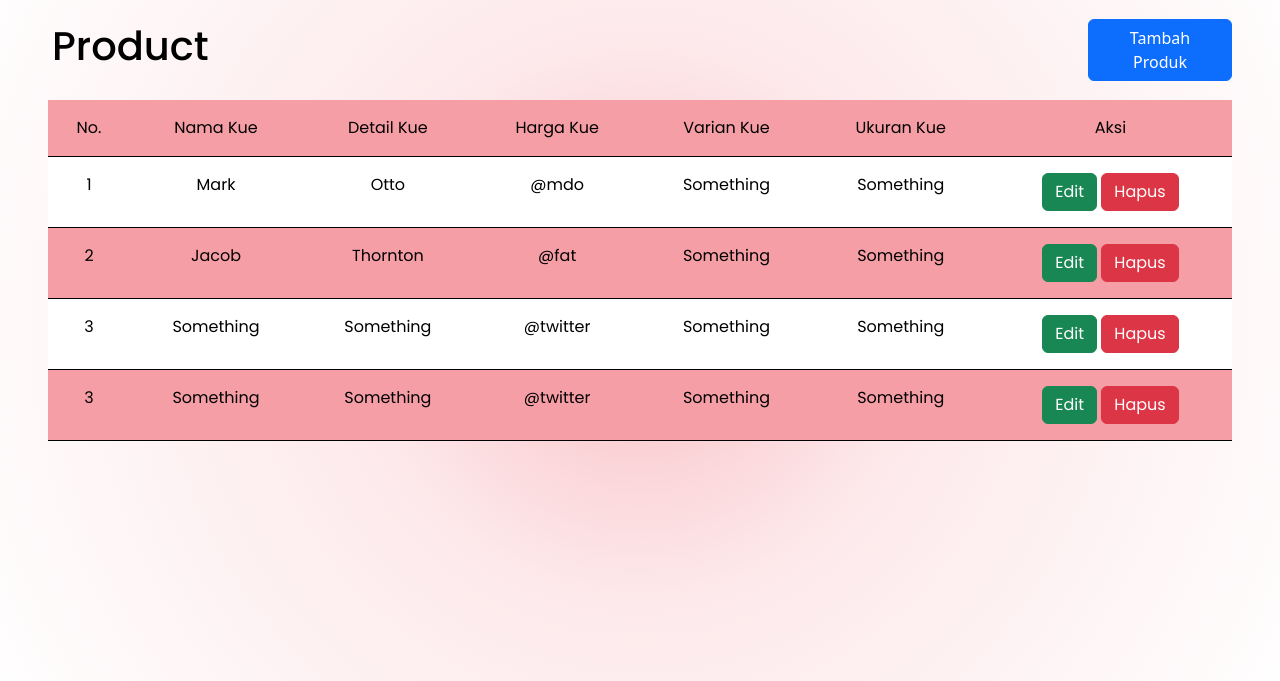
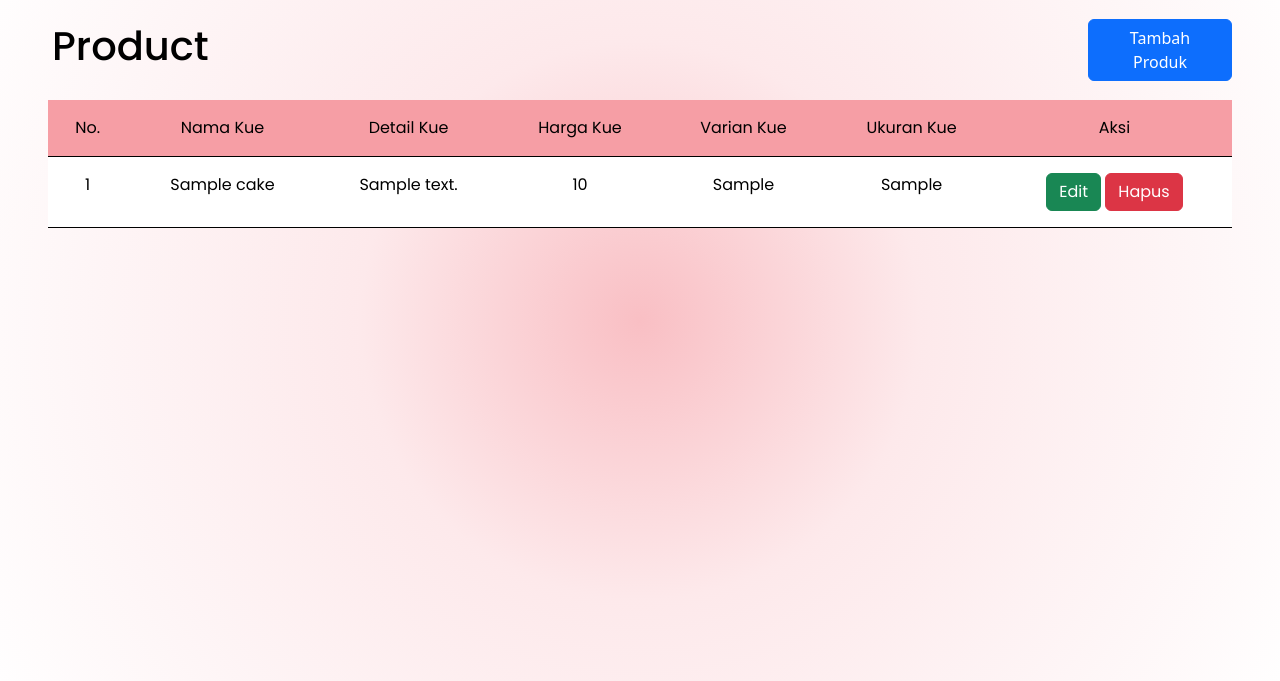
Before and after one commit to Hafieddz/Flask_FatinCake, a Flask app: template templates/admin/admin_product.html in a window 1280 px wide. Shown: the part 79-760 px from the top of the page. Run offline with Flask 3, Linux system fonts and the light colour scheme; the template is opened without the code that fills it: values that come from a table or form of the project are taken from there, others are empty; tables that the repository leaves empty hold one stand-in row (values such as "Sample post"); parts of the project's set-up code (start-up, migrations or seed data) failed here and were passed over; some libraries are stand-ins or nearby versions.

Commit message:
feat : create layout, modal for admin product and connect it to the database

```diff
--- a/templates/admin/admin_product.html
+++ b/templates/admin/admin_product.html
@@ -13,68 +13,55 @@
 {% block body %}
 
 <!-- Modal Add Product  -->
-<div class="modal modal-lg fade" id="addProductModal" tabindex="-1" aria-labelledby="addProductLabel" aria-hidden="true">
+<div class="modal modal-lg fade" id="addProductModal" tabindex="-1" aria-labelledby="addProductLabel"
+  aria-hidden="true">
   <div class="modal-dialog modal-dialog-centered">
     <div class="modal-content">
       <div class="modal-body">
-        <h1 class="mx-4 mt-4"> Update Produk </h1>
+        <h1 class="mx-4 mt-4"> Tambah produk </h1>
 
         <div class="content p-2 m-4">
-          <form method="POST" action="">
+          <form method="POST" action="{{ url_for('add_product') }}">
             <div class="row">
               <div class="col-6">
                 <!-- Form -->
+                {{ add_product.hidden_tag() }}
                 <div class="mb-3">
-                  <!--
-                    {{ register_form.first_name.label(class="form-label") }}
-                    {{ register_form.first_name(class="form-control" ,placeholder="Ketik di sini")}}
-                  -->
+                  {{ add_product.nama.label(class="form-label") }}
+                  {{ add_product.nama(class="form-control" ,placeholder="Ketik di sini")}}
                 </div>
                 <div class="mb-3">
-                  <!--
-                    {{ register_form.last_name.label(class="form-label") }}
-                    {{ register_form.last_name(class="form-control" ,placeholder="Ketik di sini") }}
-                  -->
+                  {{ add_product.harga.label(class="form-label") }}
+                  {{ add_product.harga(class="form-control" ,placeholder="Ketik di sini")}}
                 </div>
                 <div class="mb-3">
-                  <!--
-                    {{ register_form.email.label(class="form-label") }}
-                    {{ register_form.email(class="form-control" ,placeholder="Ketik di sini") }}
-                  -->
+                  {{ add_product.varian.label(class="form-label") }}
+                  {{ add_product.varian(class="form-control" ,placeholder="Ketik di sini")}}
+                </div>
+                <div class="mb-3">
+                  {{ add_product.foto.label(class="form-label") }}
+                  {{ add_product.foto(class="form-control", type="file" ,placeholder="Ketik di sini")}}
                 </div>
                 <!-- Form -->
               </div>
               <div class="col-6">
                 <!-- Form -->
                 <div class="mb-3">
-                  <!--
-                    {{ register_form.phone_number.label(class="form-label") }}
-                    {{ register_form.phone_number(class="form-control" ,placeholder="Ketik di sini")}}
-                -->
+                  {{ add_product.ukuran.label(class="form-label") }}
+                  {{ add_product.ukuran(class="form-control" ,placeholder="Ketik di sini")}}
                 </div>
                 <div class="mb-3">
-                     <!--
-                  {{ register_form.password_hash.label(class="form-label") }}
-                  {{ register_form.password_hash(class="form-control" ,placeholder="Ketik di sini") }}
-                      -->
+                  {{ add_product.detail.label(class="form-label") }}
+                  {{ add_product.detail(class="form-control", id="exampleFormControlTextarea1", rows="5",
+                  placeholder="Ketik di sini", style="border-radius: 15px; padding: 10px;")}}
                 </div>
-                <div class="mb-3">
-                     <!--
-                  {{ register_form.confirm_password.label(class="form-label") }}
-                  {{ register_form.confirm_password(class="form-control" ,placeholder="Ketik di sini") }}
-                      -->
+                <div class="mb-3 ">
+                  {{ add_product.submit_add(class="btn col-12") }}
                 </div>
                 <!-- Form -->
               </div>
             </div>
             <!-- End Row -->
-            <div class="row mt-3 align-items-center">
-              <div class="col-6">
-              <!--
-                {{ register_form.submit_register(class="btn btn-primary col-12") }}
-              -->
-              </div>
-            </div>
           </form>
         </div>
       </div>
@@ -89,7 +76,7 @@
       <h1> Product </h1>
     </div>
     <div class="col d-flex justify-content-end align-items-center text-end">
-      <button type="button" class="btn btn-primary col-3" data-bs-toggle="modal" data-bs-target="#addProductModal">
+      <button type="button" class="btn btn-primary col-3 " data-bs-toggle="modal" data-bs-target="#addProductModal">
         Tambah Produk </button>
     </div>
   </div>
@@ -107,54 +94,79 @@
       </tr>
     </thead>
     <tbody>
+      <!-- Loop Sini -->
+      {% for cake_product in cakes %}
       <tr>
-        <td class="p-3" scope="row">1</td>
-        <td class="p-3">Mark</td>
-        <td class="p-3">Otto</td>
-        <td class="p-3">@mdo</td>
-        <td class="p-3"> Something </td>
-        <td class="p-3"> Something </td>
+        <td class="p-3" scope="row"> {{ cake_product.id_kue }} </td>
+        <td class="p-3">{{ cake_product.nama }} </td>
+        <td class="p-3">{{ cake_product.detail }} </td>
+        <td class="p-3">{{ cake_product.harga }} </td>
+        <td class="p-3">{{ cake_product.varian }} </td>
+        <td class="p-3">{{ cake_product.ukuran }} </td>
         <td class="p-3">
-          <button type="button" class="btn btn-success">Edit</button>
+          <button type="button" class="btn btn-success" data-bs-toggle="modal" data-bs-target="#updateProductModal{{ cake_product.id_kue }}">
+            Edit </button>
           <button type="button" class="btn btn-danger">Hapus</button>
         </td>
       </tr>
-      <tr>
-        <td class="p-3" scope="row">2</td>
-        <td class="p-3">Jacob</td>
-        <td class="p-3">Thornton</td>
-        <td class="p-3">@fat</td>
-        <td class="p-3"> Something </td>
-        <td class="p-3"> Something </td>
-        <td class="p-3">
-          <button type="button" class="btn btn-success">Edit</button>
-          <button type="button" class="btn btn-danger">Hapus</button>
-        </td>
-      </tr>
-      <tr>
-        <td class="p-3" scope="row">3</td>
-        <td class="p-3"> Something </td>
-        <td class="p-3"> Something </td>
-        <td class="p-3">@twitter</td>
-        <td class="p-3"> Something </td>
-        <td class="p-3"> Something </td>
-        <td class="p-3">
-          <button type="button" class="btn btn-success">Edit</button>
-          <button type="button" class="btn btn-danger">Hapus</button>
-        </td>
-      </tr>
-      <tr>
-        <td class="p-3" scope="row">3</td>
-        <td class="p-3"> Something </td>
-        <td class="p-3"> Something </td>
-        <td class="p-3">@twitter</td>
-        <td class="p-3"> Something </td>
-        <td class="p-3"> Something </td>
-        <td class="p-3">
-          <button type="button" class="btn btn-success">Edit</button>
-          <button type="button" class="btn btn-danger">Hapus</button>
-        </td>
-      </tr>
+
+      <!-- Modal Update Product  -->
+      <div class="modal modal-lg fade" id="updateProductModal{{ cake_product.id_kue }}" tabindex="-1" aria-labelledby="updateProductLabel"
+        aria-hidden="true">
+        <div class="modal-dialog modal-dialog-centered">
+          <div class="modal-content">
+            <div class="modal-body">
+              <h1 class="mx-4 mt-4"> Update Produk </h1>
+
+              <div class="content p-2 m-4">
+                <form method="POST" action="">
+                  <div class="row">
+                    <div class="col-6">
+                      <!-- Form -->
+                      {{ update_product.hidden_tag() }}
+                      <div class="mb-3">
+                        {{ update_product.nama.label(class="form-label") }}
+                        {{ update_product.nama(class="form-control" , value = cake_product.nama )}}
+                      </div>
+                      <div class="mb-3">
+                        {{ update_product.harga.label(class="form-label") }}
+                        {{ update_product.harga(class="form-control" , value = cake_product.harga)}}
+                      </div>
+                      <div class="mb-3">
+                        {{ update_product.varian.label(class="form-label") }}
+                        {{ update_product.varian(class="form-control" , value = cake_product.varian)}}
+                      </div>
+                      <div class="mb-3">
+                        {{ update_product.foto.label(class="form-label") }}
+                        {{ update_product.foto(class="form-control", type="file" , value = cake_product.foto)}}
+                      </div>
+                      <!-- Form -->
+                    </div>
+                    <div class="col-6">
+                      <!-- Form -->
+                      <div class="mb-3">
+                        {{ update_product.ukuran.label(class="form-label") }}
+                        {{ update_product.ukuran(class="form-control" , value = cake_product.ukuran )}}
+                      </div>
+                      <div class="mb-3">
+                        {{ update_product.detail.label(class="form-label") }}
+                        {{ update_product.detail(class="form-control", id="exampleFormControlTextarea1", rows="5", placeholder = cake_product.detail , style="border-radius: 15px; padding: 10px;")}}
+                      </div>
+                      <div class="mb-3 ">
+                        {{ update_product.submit_update(class="btn col-12 modal-button") }}
+                      </div>
+                      <!-- Form -->
+                    </div>
+                  </div>
+                  <!-- End Row -->
+                </form>
+              </div>
+            </div>
+          </div>
+        </div>
+      </div>
+      <!-- Modal Update Product -->
+      {% endfor %}
     </tbody>
   </table>
 </div>
```
